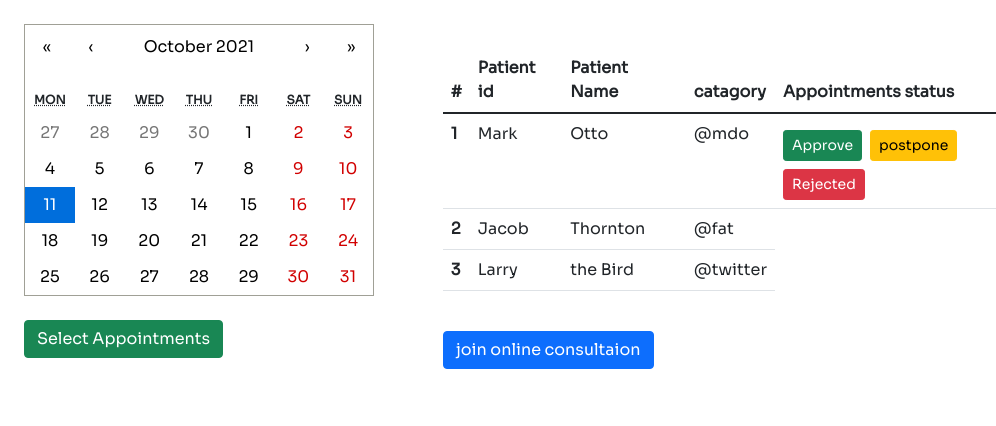
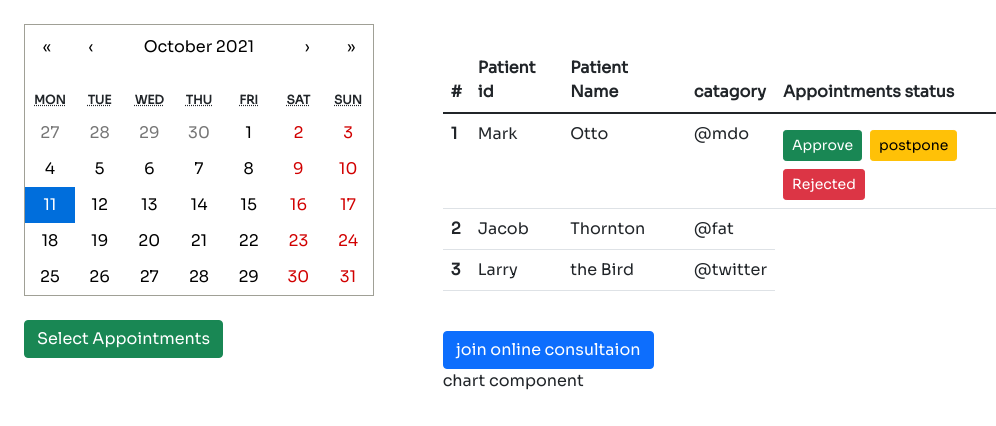
Before and after one commit to nishant-citius/patient_portalV1, a React (Create React App) app in the folder patient_portal/: page /physician in a window 1280 px wide. Shown: the top 426 px of the page, without its empty margins (0-996 px from the left). Built offline with nearby package versions, Linux system fonts and the light colour scheme.

Commit message:
phy changes

```diff
--- a/patient_portal/package.json
+++ b/patient_portal/package.json
@@ -15,6 +15,7 @@
     "react": "^17.0.2",
     "react-bootstrap": "^1.6.4",
     "react-calendar": "^3.4.0",
+    "react-chartjs-2": "^3.0.5",
     "react-dom": "^17.0.2",
     "react-icons": "^4.3.1",
     "react-redux": "^7.2.5",
--- a/patient_portal/src/components/physician/Physician_dashboard.js
+++ b/patient_portal/src/components/physician/Physician_dashboard.js
@@ -2,6 +2,7 @@ import { React, useState } from "react";
 import Calendar from "react-calendar";
 import Dropdown from 'react-bootstrap/Dropdown';
 import 'bootstrap/dist/css/bootstrap.css';
+import Chart from "./chart";
 
 
 
@@ -74,6 +75,7 @@ const Physician_dashboard = () => {
             </tbody>
         </table>
       <button className="btn btn-primary mt-4" href="#"> join online consultaion</button>
+      <Chart />
       </div>
       </div>
 
--- /dev/null
+++ b/patient_portal/src/components/physician/chart.js
@@ -0,0 +1,12 @@
+import React, { Component } from 'react';
+//import {Bar} from 'react-chartjs-2';
+
+const Chart  = () => {
+    return (
+        <div className='chart'>
+            chart component
+        </div>
+     );
+}
+
+export default Chart ;
```
Also changed, not shown: 1 other file (tests, documents, lock files or other folders).
